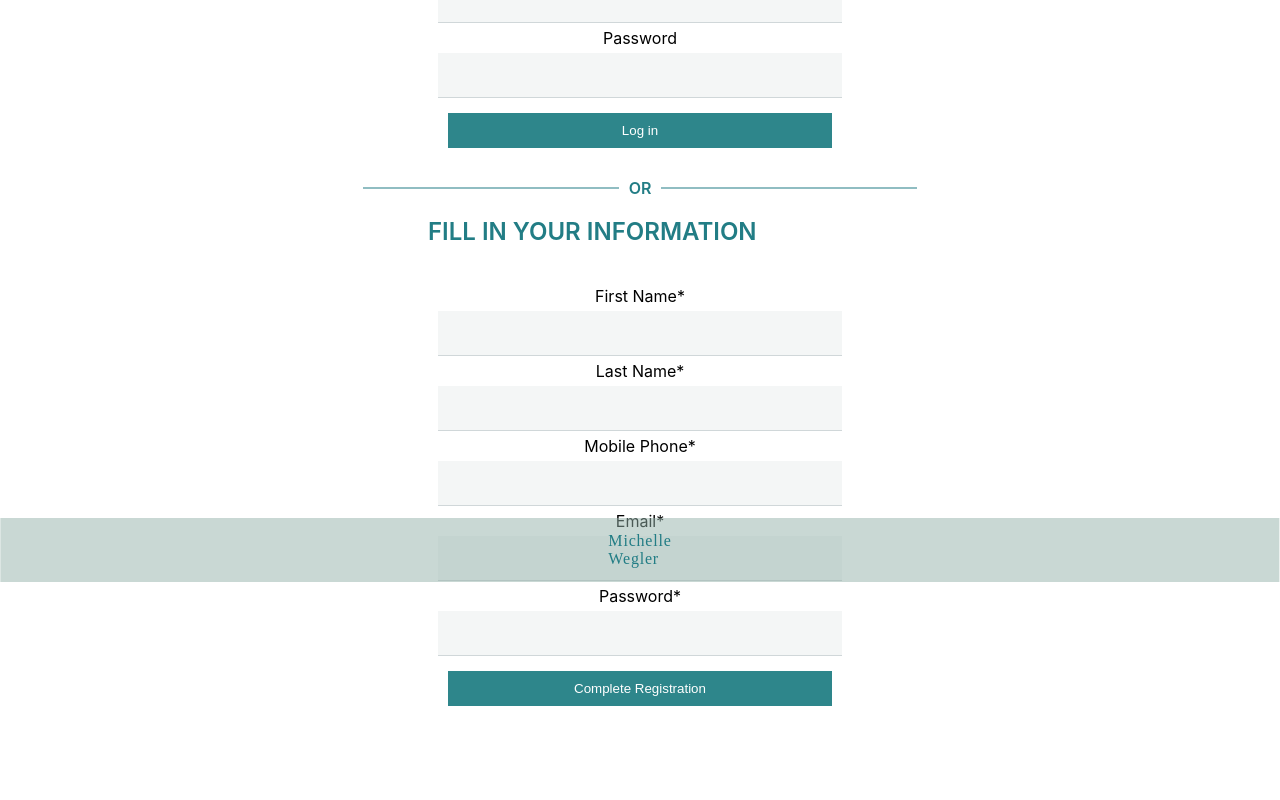
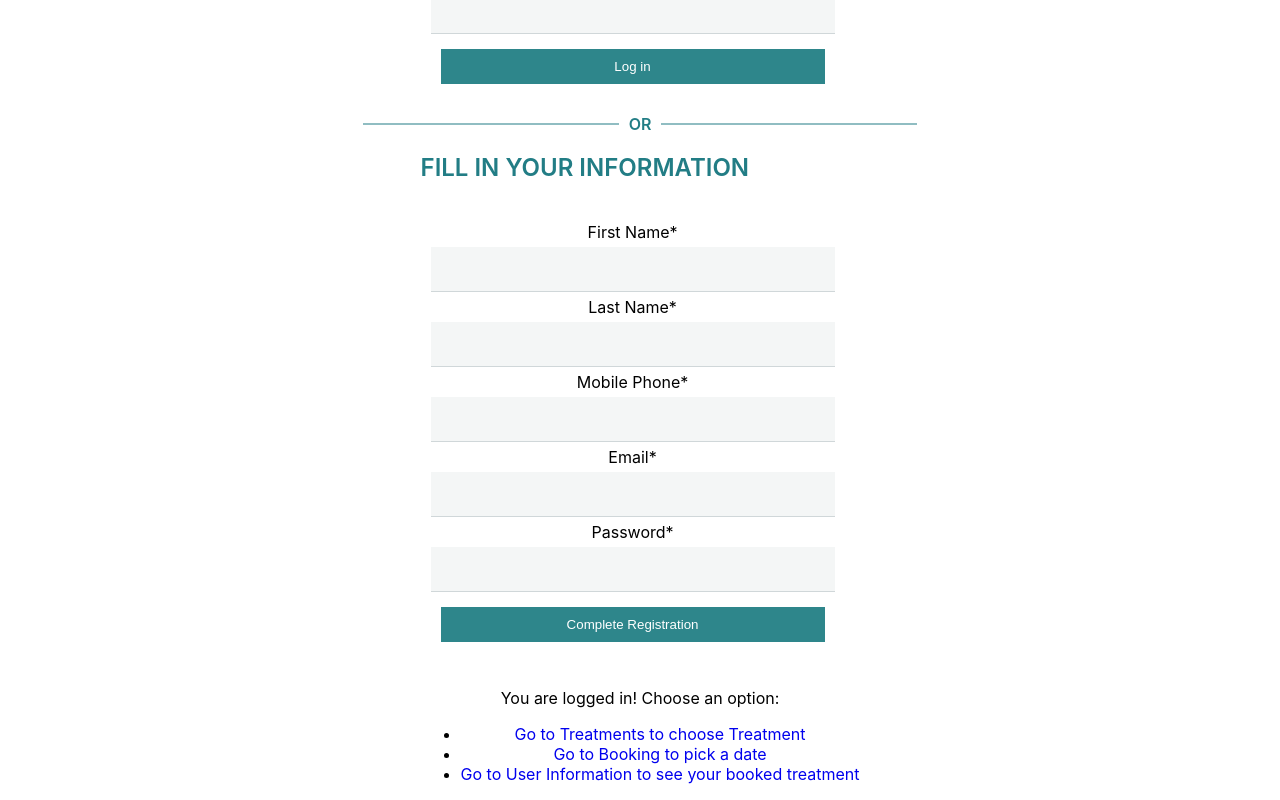
Before and after one commit to smirrebinx/project-final-project-frontend, a React (Create React App) app: page /login in a window 1280 px wide. Shown: the part 218-1018 px from the top of the page. Before the commit the page ends 954 px from the top, so only its background shows below. Built offline with nearby package versions, Linux system fonts and the light colour scheme; no server answers.

Commit message:
Add console logs

```diff
--- a/src/components/Booking.js
+++ b/src/components/Booking.js
@@ -22,6 +22,7 @@ const Booking = ({ location }) => {
 
   const handleDateChange = (date) => {
     setPickedDate(date);
+    console.log('Picked Date:', date);
   };
 
   return (
--- a/src/components/Cards.js
+++ b/src/components/Cards.js
@@ -51,6 +51,7 @@ const Cards = () => {
 
   // Find the selected treatment object
   const selectedTreatment = treatments.find((treatment) => treatment._id === selectedTreatmentId);
+  console.log('Selected Treatment:', selectedTreatment);
 
   return (
     <>
--- a/src/components/Login.js
+++ b/src/components/Login.js
@@ -9,8 +9,8 @@ import { API_URL } from '../utils/urls';
 import { SecondHeaderLogIn, FormWrapper, LineBeforeAndAfter } from './LoginStyling';
 import useSticky from './useSticky';
 import { StickyNavTwo, StyledNavHeaderTwo } from './NavbarStyling';
-import Footer from './Footer';
-import { InnerWrapper, OuterWrapper } from './GlobalStyling';
+// import Footer from './Footer';
+import { InnerWrapper, OuterWrapper, StyledLink } from './GlobalStyling';
 
 const Login = () => {
   const { sticky, stickyRef } = useSticky();
@@ -186,9 +186,26 @@ const Login = () => {
               <button type="submit">Complete Registration</button>
             </form>
           </FormWrapper>
+          {/* Display the message and links if the user is logged in or has registered */}
+          {userAccessToken || !isLoginForm ? (
+            <div>
+              <p>You are logged in! Choose an option:</p>
+              <ul>
+                <li>
+                  <StyledLink to="/treatments">Go to Treatments to choose Treatment</StyledLink>
+                </li>
+                <li>
+                  <StyledLink to="/booking">Go to Booking to pick a date</StyledLink>
+                </li>
+                <li>
+                  <StyledLink to="/userinfo">Go to User Information to see your booked treatment</StyledLink>
+                </li>
+              </ul>
+            </div>
+          ) : null}
         </InnerWrapper>
       </OuterWrapper>
-      <Footer />
+      {/* <Footer /> */}
     </>
   );
 };
```
